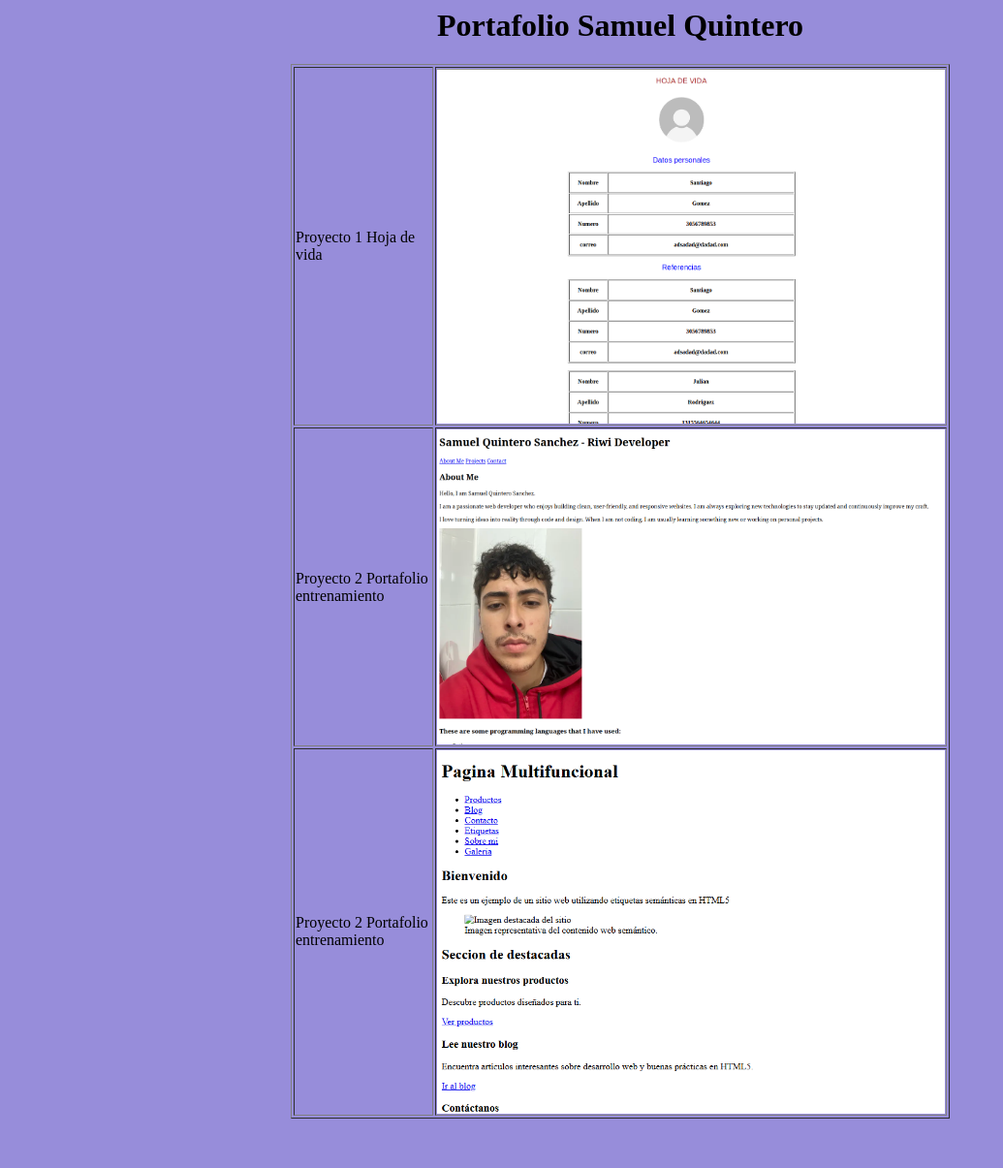
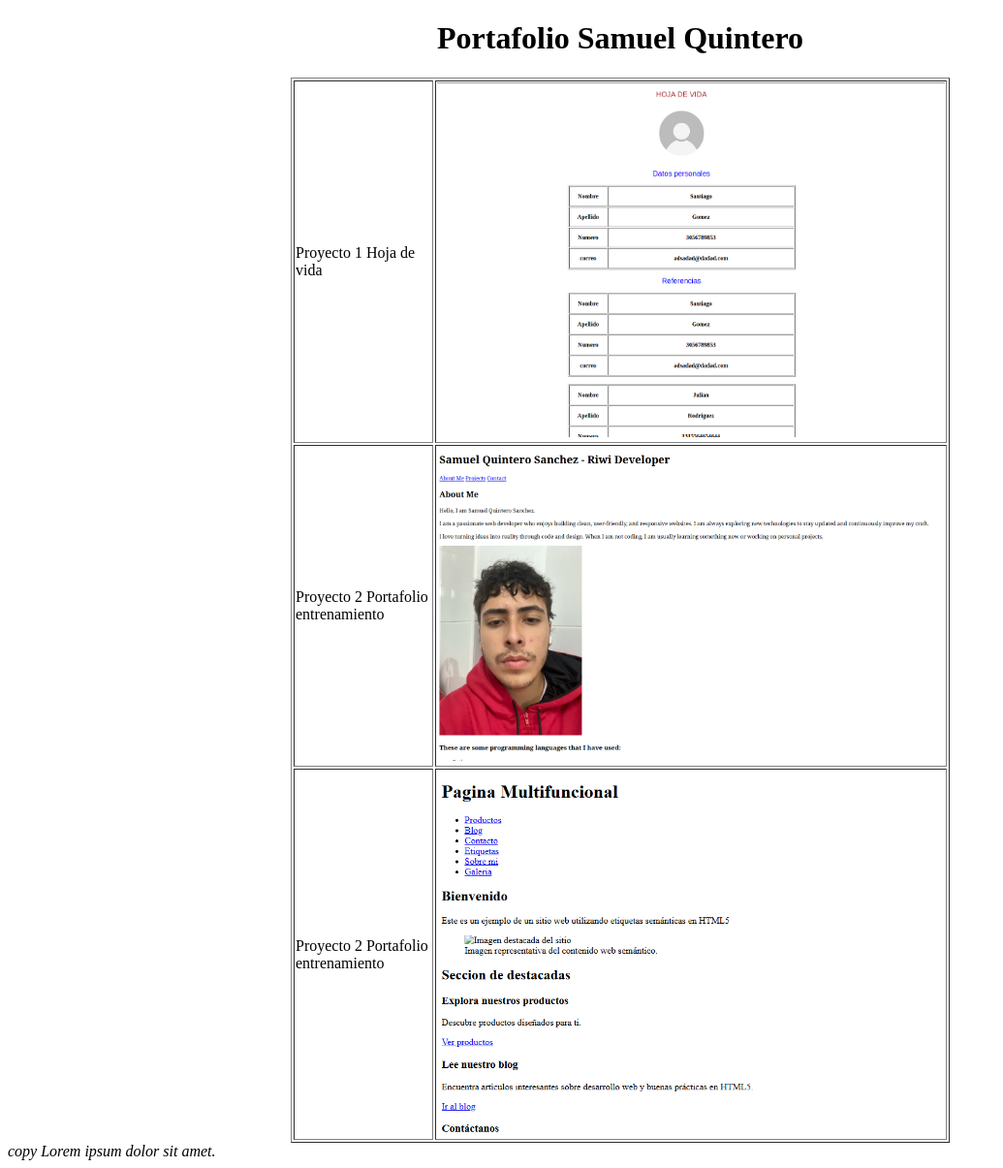
Before and after one commit to Chimuelo1014/Portfolio, a plain HTML site: page index.html in a window 1280 px wide. Shown: the whole page at 97% size, without its empty margins (0-1035 px from the left). Before the commit the page ends 1162 px from the top, so only its background shows below. Drawn offline with Linux system fonts and the light colour scheme.

Commit message:
con semantica

```diff
--- a/index.html
+++ b/index.html
@@ -1,10 +1,19 @@
-
+<!DOCTYPE html>
+<html lang="en">
+<head>
+    <meta charset="UTF-8">
+    <meta name="viewport" content="width=device-width, initial-scale=1.0">
+    <title>My portfolio - Samuel Quintero</title>
+</head>
+<body>
+    <header>
         <center>
         <h1>Portafolio Samuel Quintero</h1>
         </center>
-<body bgcolor="978dda">
 
+    </header>
 
+    <main>
         <table style="width: 680px;" align="center" border="1">
             <tr>
                 <td>Proyecto 1 Hoja de vida</td>
@@ -27,4 +36,12 @@
             </tr>
          </table>
 
+
+
+    </main>
+
+    <footer>
+        <em>copy Lorem ipsum dolor sit amet.</em>
+    </footer>
 </body>
+</html>
```
Lines whose indentation alone changed are shown as unchanged.
